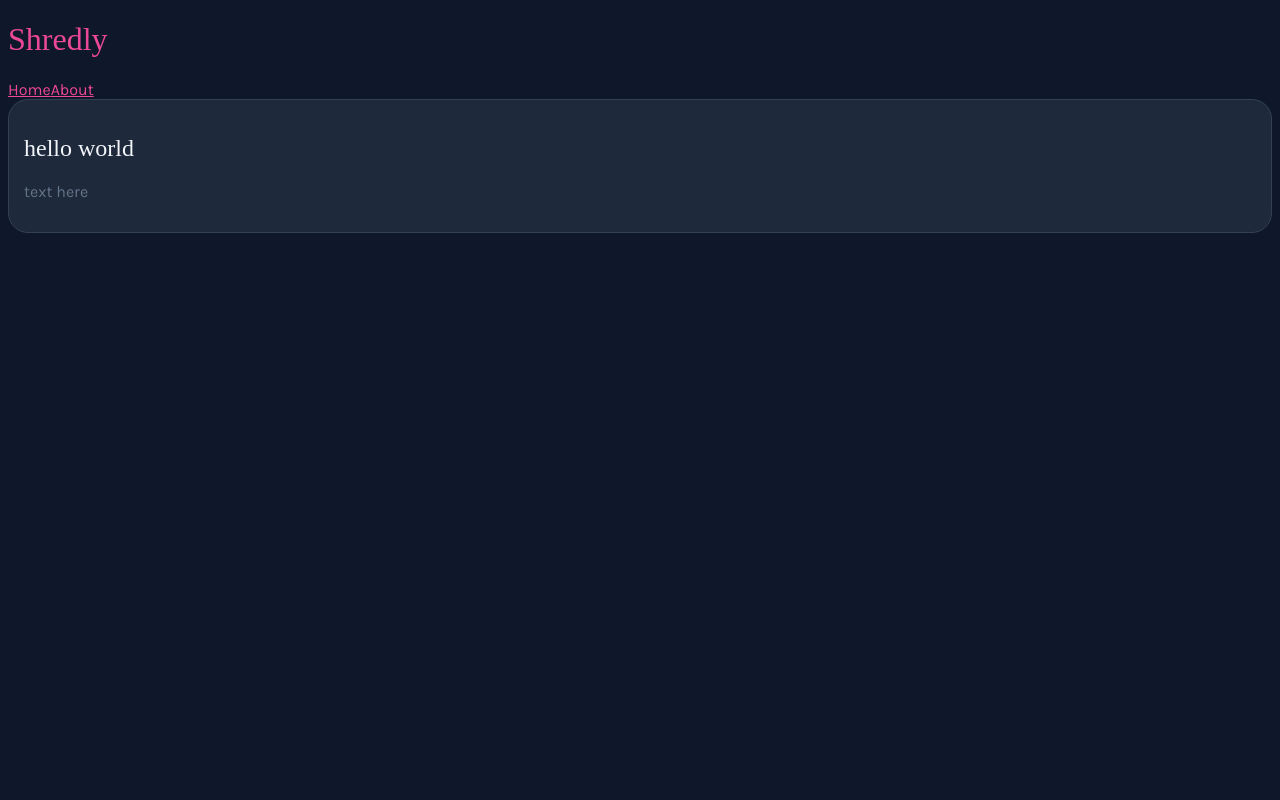
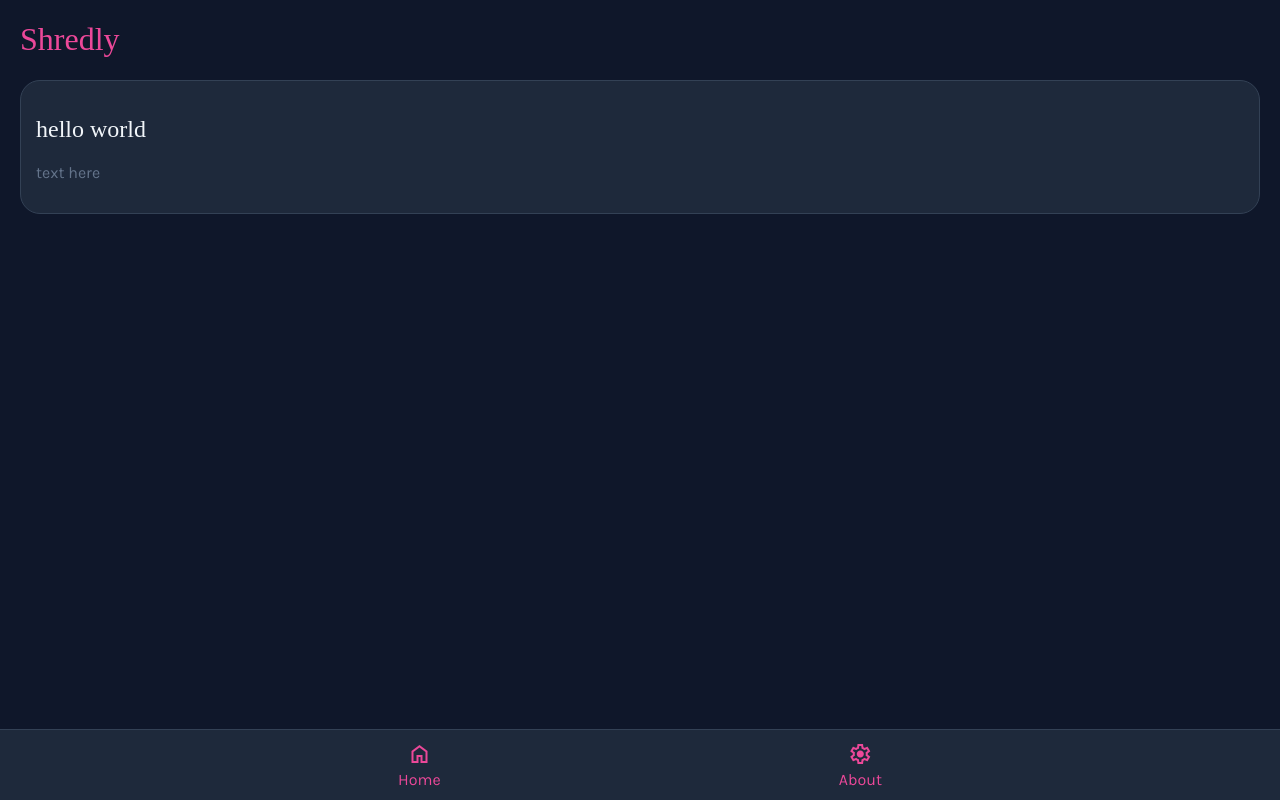
Before and after one commit to jhnnyk/shrewdly-v4, a Vue app: page / in a window 1280 px wide. Built offline with nearby package versions, Linux system fonts and the light colour scheme; a web font is replaced by a local one.

Commit message:
bottom nav

```diff
--- a/index.html
+++ b/index.html
@@ -12,6 +12,11 @@
       href="https://fonts.googleapis.com/css2?family=Karla:ital,wght@0,200..800;1,200..800&family=Sedgwick+Ave+Display&family=Sonsie+One&display=swap"
       rel="stylesheet"
     />
+    <!-- Google Icons -->
+    <link
+      rel="stylesheet"
+      href="https://fonts.googleapis.com/css2?family=Material+Symbols+Outlined:opsz,wght,FILL,GRAD@40,300,0,-25&icon_names=home,settings"
+    />
   </head>
   <body>
     <div id="app"></div>
--- a/src/App.vue
+++ b/src/App.vue
@@ -1,17 +1,18 @@
 <script setup>
-import { RouterLink, RouterView } from 'vue-router'
+import { RouterView } from 'vue-router'
+import NavBar from './components/NavBar.vue'
 </script>
 
 <template>
   <header>
     <h1 class="logo">Shredly</h1>
-    <nav>
-      <RouterLink to="/">Home</RouterLink>
-      <RouterLink to="/about">About</RouterLink>
-    </nav>
   </header>
 
-  <RouterView />
+  <main>
+    <RouterView />
+  </main>
+
+  <NavBar />
 </template>
 
 <style scoped></style>
--- a/src/assets/main.css
+++ b/src/assets/main.css
@@ -14,6 +14,8 @@ body {
   font-optical-sizing: auto;
   font-weight: 400;
   font-style: normal;
+  margin: 0;
+  padding: 0;
 }
 
 h1,
@@ -32,6 +34,15 @@ a {
   color: var(--highlight-color);
 }
 
+main {
+  margin: 0 auto;
+  padding: 0 20px;
+}
+
+header {
+  padding: 0 20px;
+}
+
 section {
   background-color: var(--content-bg-color);
   border: 1px solid var(--content-border-color);
--- /dev/null
+++ b/src/components/NavBar.vue
@@ -0,0 +1,35 @@
+<script setup>
+import { RouterLink } from 'vue-router'
+</script>
+
+<template>
+  <nav>
+    <RouterLink to="/">
+      <span class="material-symbols-outlined"> home </span><br />
+      Home
+    </RouterLink>
+    <RouterLink to="/about">
+      <span class="material-symbols-outlined"> settings </span><br />
+      About
+    </RouterLink>
+  </nav>
+</template>
+
+<style>
+nav {
+  position: fixed;
+  display: flex;
+  justify-content: space-evenly;
+  align-items: center;
+  bottom: 0;
+  width: 100%;
+  height: 70px;
+  background-color: var(--content-bg-color);
+  border-top: 1px solid var(--content-border-color);
+  text-align: center;
+}
+
+nav a {
+  text-decoration: none;
+}
+</style>
--- a/src/views/AboutView.vue
+++ b/src/views/AboutView.vue
@@ -1,7 +1,6 @@
 <template>
-  <div class="about">
-    <h1>This is an about page</h1>
-  </div>
+  <section>
+    <h1>about</h1>
+    <p>this is an about page.</p>
+  </section>
 </template>
-
-<style></style>
--- a/src/views/HomeView.vue
+++ b/src/views/HomeView.vue
@@ -1,10 +1,6 @@
-<script setup></script>
-
 <template>
-  <main>
-    <section>
-      <h1>hello world</h1>
-      <p>text here</p>
-    </section>
-  </main>
+  <section>
+    <h1>hello world</h1>
+    <p>text here</p>
+  </section>
 </template>
```
